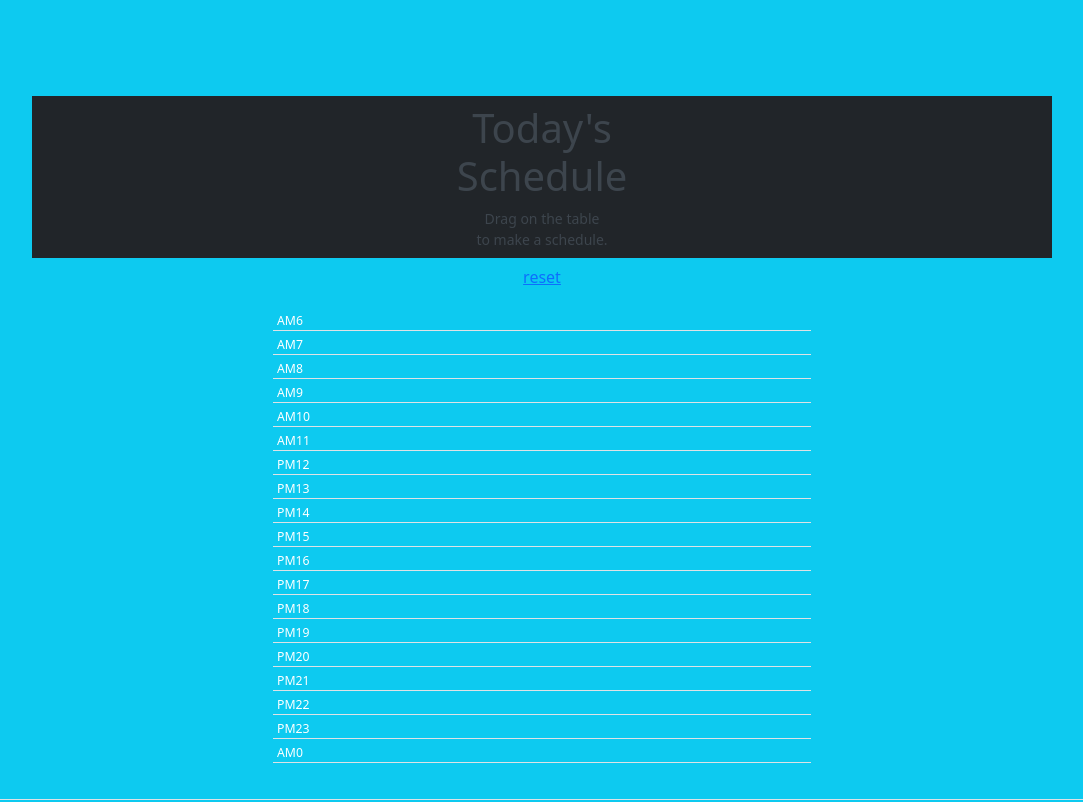
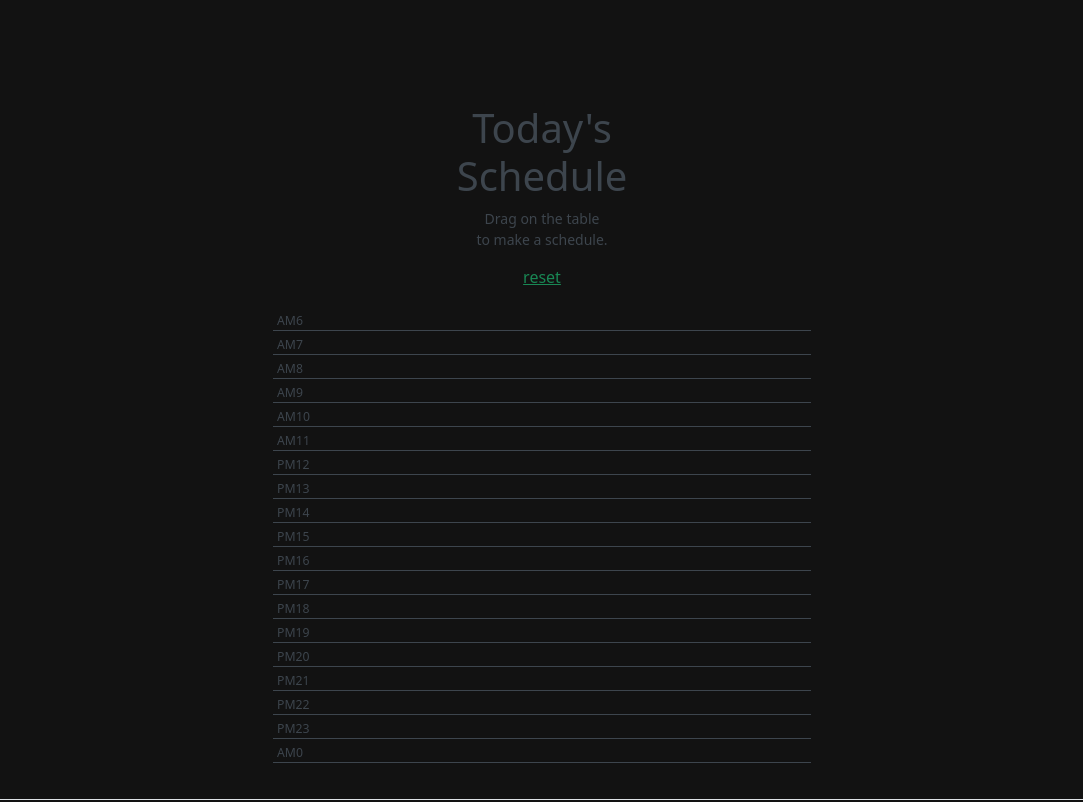
Before and after one commit to ogremon/scheduler-today, a plain HTML site: page index.html in a window 1280 px wide. Shown: the whole page, without its empty margins (98-1181 px from the left). Drawn offline with nearby package versions, Linux system fonts and the light colour scheme.

Commit message:
Amend colors.

```diff
--- a/index.html
+++ b/index.html
@@ -29,61 +29,61 @@
   <title>Today's Schedule</title>
 </head>
 
-<body class="bg-info">
+<body style="background-color: #121212; color: #3D454D;">
   <!-- Google Tag Manager (noscript) -->
   <noscript><iframe src="https://www.googletagmanager.com/ns.html?id=GTM-5JKXRCN" height="0" width="0"
       style="display:none;visibility:hidden"></iframe></noscript>
   <!-- End Google Tag Manager (noscript) -->
   <div class="container py-5 small border-bottom" style="height: 100vh;">
-    <div class="text-center bg-dark p-2 mt-5 mx-5" style="color: #3D454D;">
+    <div class="text-center p-2 mt-5 mx-5">
       <h1>Today's<br>Schedule</h1>
       Drag on the table
       <br>
       to make a schedule.
     </div>
     <div class="text-center mb-3">
-      <button class="btn btn-link" onclick="reset();">reset</button>
+      <button class="btn btn-link text-success" onclick="reset();">reset</button>
     </div>
     <div class="row">
       <div class="col-3"></div>
       <div class="col-6">
         <div id="scheduler" class="small px-1">
-          <div class="px-1 border-bottom text-white d-flex align-items-end">AM6</div>
-          <div class="period border-bottom text-white px-1 d-flex align-items-end" style="height: 3vh;"
+          <div class="px-1 border-bottom d-flex align-items-end" style="border-color: #3D454D!important;">AM6</div>
+          <div class="period border-bottom px-1 d-flex align-items-end" style="height: 3vh; border-color: #3D454D!important;"
             data-starttime="6">AM7</div>
-          <div class="border-bottom text-white period px-1 d-flex align-items-end" style="height: 3vh;"
+          <div class="border-bottom period px-1 d-flex align-items-end" style="height: 3vh; border-color: #3D454D!important;"
             data-starttime="7">AM8</div>
-          <div class="border-bottom text-white period px-1 d-flex align-items-end" style="height: 3vh;"
+          <div class="border-bottom period px-1 d-flex align-items-end" style="height: 3vh; border-color: #3D454D!important;"
             data-starttime="8">AM9</div>
-          <div class="border-bottom text-white period px-1 d-flex align-items-end" style="height: 3vh;"
+          <div class="border-bottom period px-1 d-flex align-items-end" style="height: 3vh; border-color: #3D454D!important;"
             data-starttime="9">AM10</div>
-          <div class="border-bottom text-white period px-1 d-flex align-items-end" style="height: 3vh;"
+          <div class="border-bottom period px-1 d-flex align-items-end" style="height: 3vh; border-color: #3D454D!important;"
             data-starttime="10">AM11</div>
-          <div class="border-bottom text-white period px-1 d-flex align-items-end" style="height: 3vh;"
+          <div class="border-bottom period px-1 d-flex align-items-end" style="height: 3vh; border-color: #3D454D!important;"
             data-starttime="11">PM12</div>
-          <div class="border-bottom text-white period px-1 d-flex align-items-end" style="height: 3vh;"
+          <div class="border-bottom period px-1 d-flex align-items-end" style="height: 3vh; border-color: #3D454D!important;"
             data-starttime="12">PM13</div>
-          <div class="border-bottom text-white period px-1 d-flex align-items-end" style="height: 3vh;"
+          <div class="border-bottom period px-1 d-flex align-items-end" style="height: 3vh; border-color: #3D454D!important;"
             data-starttime="13">PM14</div>
-          <div class="border-bottom text-white period px-1 d-flex align-items-end" style="height: 3vh;"
+          <div class="border-bottom period px-1 d-flex align-items-end" style="height: 3vh; border-color: #3D454D!important;"
             data-starttime="14">PM15</div>
-          <div class="border-bottom text-white period px-1 d-flex align-items-end" style="height: 3vh;"
+          <div class="border-bottom period px-1 d-flex align-items-end" style="height: 3vh; border-color: #3D454D!important;"
             data-starttime="15">PM16</div>
-          <div class="border-bottom text-white period px-1 d-flex align-items-end" style="height: 3vh;"
+          <div class="border-bottom period px-1 d-flex align-items-end" style="height: 3vh; border-color: #3D454D!important;"
             data-starttime="16">PM17</div>
-          <div class="border-bottom text-white period px-1 d-flex align-items-end" style="height: 3vh;"
+          <div class="border-bottom period px-1 d-flex align-items-end" style="height: 3vh; border-color: #3D454D!important;"
             data-starttime="17">PM18</div>
-          <div class="border-bottom text-white period px-1 d-flex align-items-end" style="height: 3vh;"
+          <div class="border-bottom period px-1 d-flex align-items-end" style="height: 3vh; border-color: #3D454D!important;"
             data-starttime="18">PM19</div>
-          <div class="border-bottom text-white period px-1 d-flex align-items-end" style="height: 3vh;"
+          <div class="border-bottom period px-1 d-flex align-items-end" style="height: 3vh; border-color: #3D454D!important;"
             data-starttime="19">PM20</div>
-          <div class="border-bottom text-white period px-1 d-flex align-items-end" style="height: 3vh;"
+          <div class="border-bottom period px-1 d-flex align-items-end" style="height: 3vh; border-color: #3D454D!important;"
             data-starttime="20">PM21</div>
-          <div class="border-bottom text-white period px-1 d-flex align-items-end" style="height: 3vh;"
+          <div class="border-bottom period px-1 d-flex align-items-end" style="height: 3vh; border-color: #3D454D!important;"
             data-starttime="21">PM22</div>
-          <div class="border-bottom text-white period px-1 d-flex align-items-end" style="height: 3vh;"
+          <div class="border-bottom period px-1 d-flex align-items-end" style="height: 3vh; border-color: #3D454D!important;"
             data-starttime="22">PM23</div>
-          <div class="border-bottom text-white period px-1 d-flex align-items-end" style="height: 3vh;"
+          <div class="border-bottom period px-1 d-flex align-items-end" style="height: 3vh; border-color: #3D454D!important;"
             data-starttime="23">AM0</div>
         </div>
       </div>
@@ -185,7 +185,7 @@
           var time = selected[i].innerHTML;
           selected[i].classList.add('d-flex');
           selected[i].classList.add('justify-content-between');
-          selected[i].innerHTML = `<div>${time}</div><div class="fw-bold">${title}</div>`;
+          selected[i].innerHTML = `<div>${time}</div><div class="fw-bold text-white">${title}</div>`;
 
           // ローカルストレージに内容を保存
           var events = JSON.parse(localStorage.getItem('events'));
@@ -222,7 +222,7 @@
     }
 
     function getColorClass(num) {
-      var colorClassArray = ['bg-warning', 'bg-success', 'bg-primary', 'bg-danger']
+      var colorClassArray = ['bg-success']
       return colorClassArray[num % colorClassArray.length];
     }
 
@@ -242,7 +242,7 @@
             var time = period[j].innerHTML;
             period[j].classList.add('d-flex');
             period[j].classList.add('justify-content-between');
-            period[j].innerHTML = `<div>${time}</div><div class="fw-bold">${events[i].title}</div>`;
+            period[j].innerHTML = `<div>${time}</div><div class="fw-bold text-white">${events[i].title}</div>`;
 
             if (events[i].endtime - events[i].starttime > 1) {
               period[j].classList.remove('border-bottom');
```
